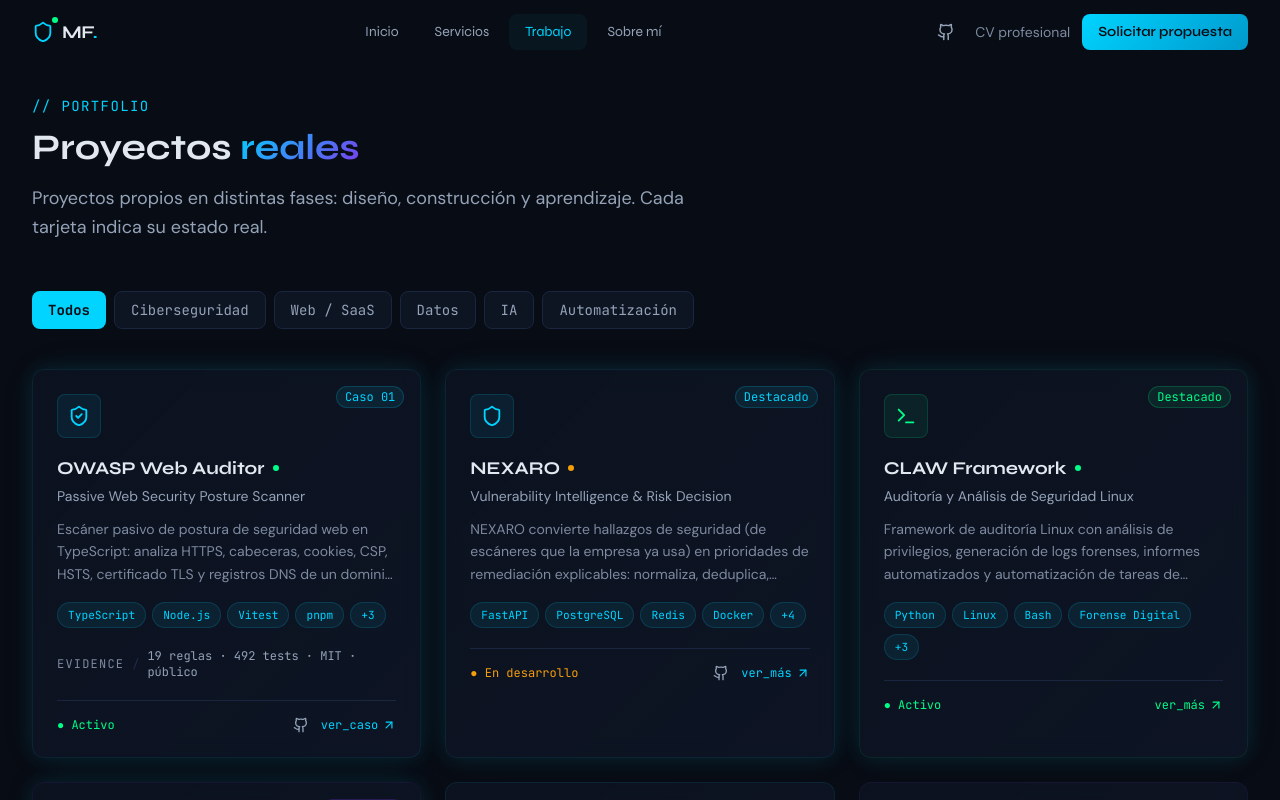
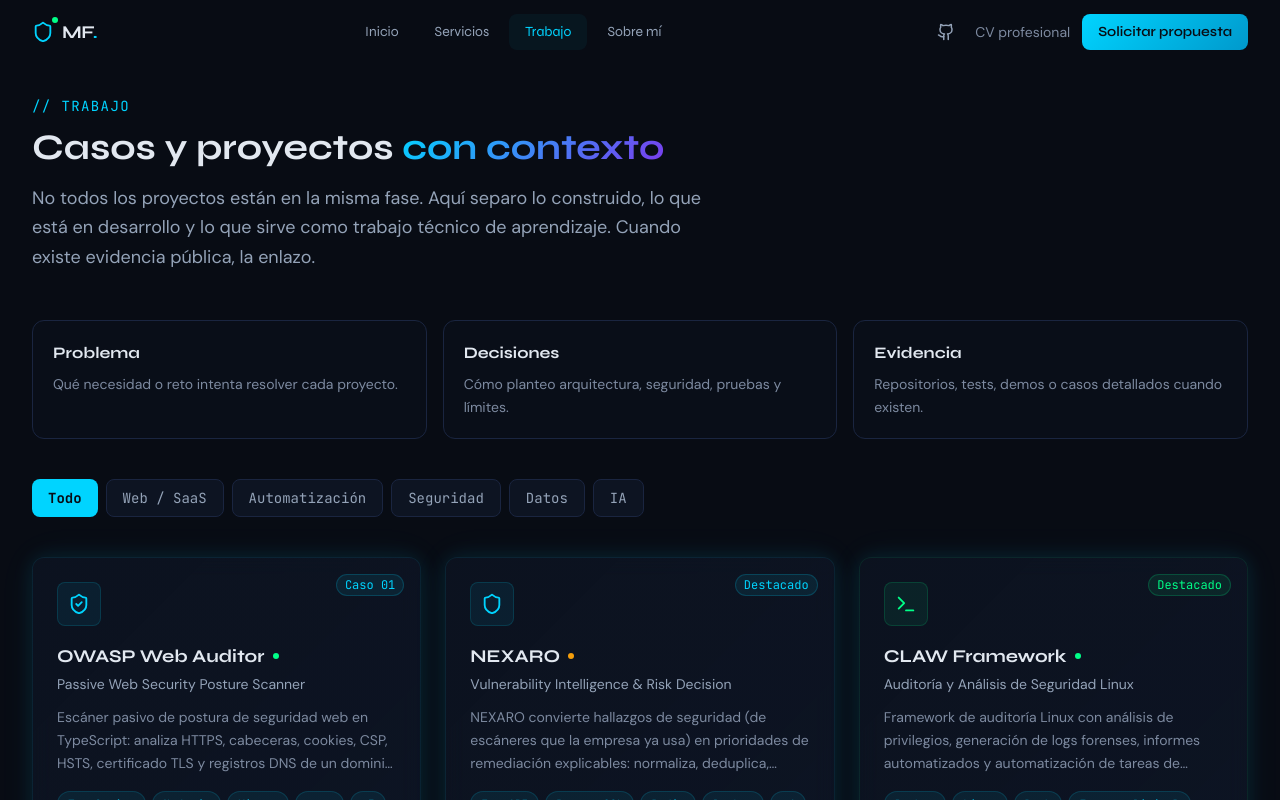
Before and after one commit to Marbi8891/portfolio-mrabeh, a React (Vite) app in the folder mrabeh-portfolio/mrabeh-portfolio/: page /proyectos in a window 1280 px wide. Shown: the top 800 px of the page. Built offline with nearby package versions, Linux system fonts and the light colour scheme.

Commit message:
feat: present projects as evidence-led case work

```diff
--- a/mrabeh-portfolio/mrabeh-portfolio/src/pages/Projects.tsx
+++ b/mrabeh-portfolio/mrabeh-portfolio/src/pages/Projects.tsx
@@ -1,60 +1,72 @@
 import { useState } from 'react'
+import ProjectCard from '@/components/ProjectCard'
 import SectionTitle from '@/components/SectionTitle'
-import ProjectCard from '@/components/ProjectCard'
 import Seo from '@/components/Seo'
 import { projects } from '@/data/projects'
 import type { Project } from '@/data/projects'
 
 const categories = [
-  { key: 'all', label: 'Todos' },
-  { key: 'cybersecurity', label: 'Ciberseguridad' },
+  { key: 'all', label: 'Todo' },
   { key: 'web', label: 'Web / SaaS' },
+  { key: 'automation', label: 'Automatización' },
+  { key: 'cybersecurity', label: 'Seguridad' },
   { key: 'data', label: 'Datos' },
   { key: 'ai', label: 'IA' },
-  { key: 'automation', label: 'Automatización' },
 ]
 
 export default function Projects() {
   const [filter, setFilter] = useState<string>('all')
 
   const filtered: Project[] =
-    filter === 'all' ? projects : projects.filter((p) => p.category === filter)
+    filter === 'all' ? projects : projects.filter((project) => project.category === filter)
 
   return (
     <div className="pt-24 pb-20">
       <Seo
-        title="Proyectos"
-        description="Proyectos de Mrabeh Fathi en desarrollo web, ciberseguridad y automatización, cada uno con su estado real."
+        title="Trabajo y casos de estudio | Mrabeh Fathi"
+        description="Casos y proyectos de desarrollo web, automatización y seguridad con contexto, decisiones técnicas y evidencia verificable cuando está disponible."
         path="/proyectos"
       />
+
       <div className="section-container">
         <SectionTitle
           as="h1"
-          label="portfolio"
-          title="Proyectos"
-          highlight="reales"
-          description="Proyectos propios en distintas fases: diseño, construcción y aprendizaje. Cada tarjeta indica su estado real."
+          label="trabajo"
+          title="Casos y proyectos"
+          highlight="con contexto"
+          description="No todos los proyectos están en la misma fase. Aquí separo lo construido, lo que está en desarrollo y lo que sirve como trabajo técnico de aprendizaje. Cuando existe evidencia pública, la enlazo."
         />
 
-        {/* Filters */}
-        <div className="flex flex-wrap gap-2 mb-10">
-          {categories.map((cat) => (
+        <div className="grid md:grid-cols-3 gap-4 mb-10">
+          {[
+            ['Problema', 'Qué necesidad o reto intenta resolver cada proyecto.'],
+            ['Decisiones', 'Cómo planteo arquitectura, seguridad, pruebas y límites.'],
+            ['Evidencia', 'Repositorios, tests, demos o casos detallados cuando existen.'],
+          ].map(([title, description]) => (
+            <div key={title} className="rounded-xl border border-border bg-surface/30 p-5">
+              <h2 className="font-display font-bold text-text mb-2">{title}</h2>
+              <p className="text-sm text-text-muted leading-relaxed">{description}</p>
+            </div>
+          ))}
+        </div>
+
+        <div className="flex flex-wrap gap-2 mb-10" aria-label="Filtrar proyectos por categoría">
+          {categories.map((category) => (
             <button
-              key={cat.key}
-              onClick={() => setFilter(cat.key)}
-              aria-pressed={filter === cat.key}
+              key={category.key}
+              onClick={() => setFilter(category.key)}
+              aria-pressed={filter === category.key}
               className={`px-4 py-2 rounded-lg text-sm font-mono transition-all duration-200 ${
-                filter === cat.key
+                filter === category.key
                   ? 'bg-accent text-background font-bold'
                   : 'bg-surface border border-border text-text-dim hover:border-accent/30 hover:text-text'
               }`}
             >
-              {cat.label}
+              {category.label}
             </button>
           ))}
         </div>
 
-        {/* Grid */}
         <div className="grid grid-cols-1 md:grid-cols-2 lg:grid-cols-3 gap-6">
           {filtered.map((project) => (
             <ProjectCard key={project.id} project={project} featured={project.featured} />
```
